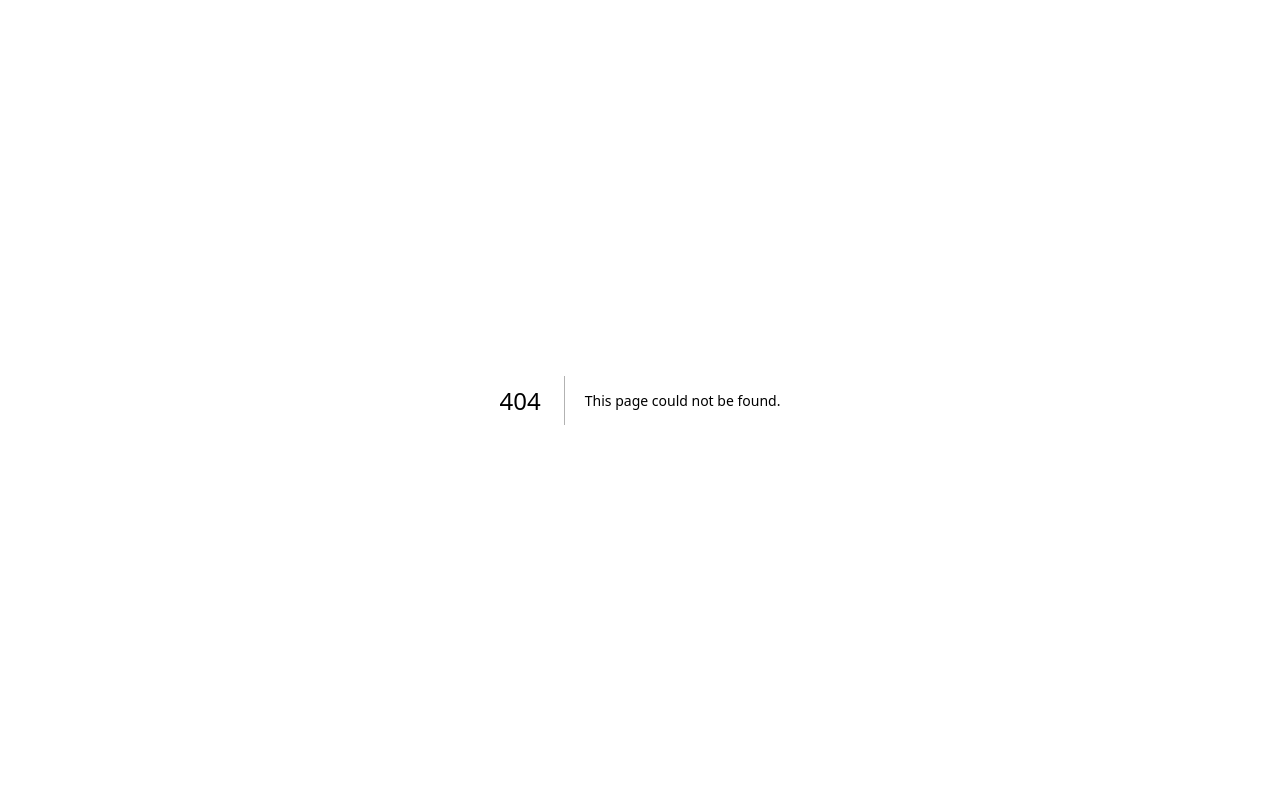
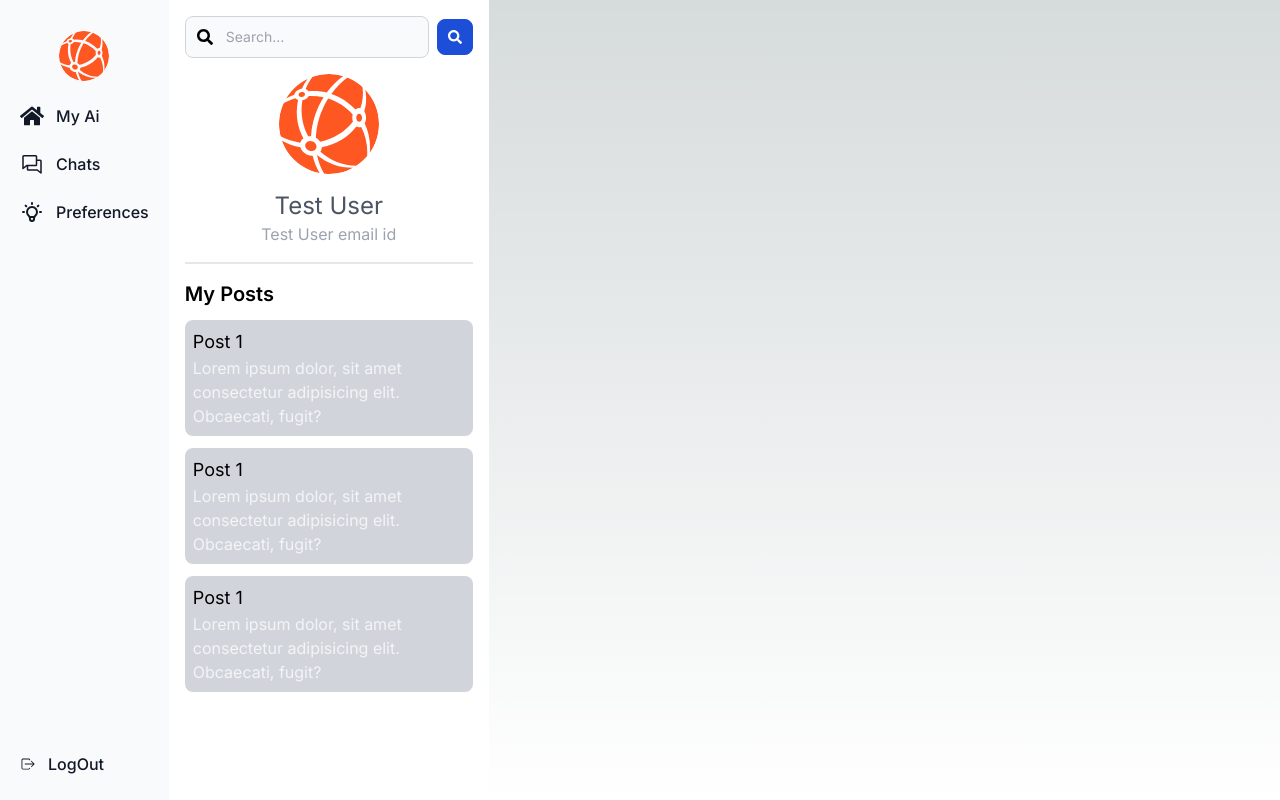
Before and after one commit to mishra-gaurav-04/saas-frontend, a Next.js app: page /dashboard in a window 1280 px wide. Before the commit this address had no page. Built offline with nearby package versions, Linux system fonts and the light colour scheme.

Commit message:
added sidebar and profile component

```diff
--- /dev/null
+++ b/app/dashboard/page.jsx
@@ -0,0 +1,15 @@
+import React from "react";
+import Sidebar from "../../components/Sidebar";
+import Profile from "../../components/Profile";
+const page = () => {
+  return (
+    <>
+    <div className="flex">
+      <Sidebar />
+      <Profile />
+    </div>
+    </>
+  );
+};
+
+export default page;
--- /dev/null
+++ b/components/Profile.jsx
@@ -0,0 +1,76 @@
+import React from "react";
+import { FaSearch } from "react-icons/fa";
+import Image from "next/image";
+
+const Profile = () => {
+  return (
+    <>
+      <div className="top-0 h-screen w-[25%] bg-white p-4">
+        <form class="flex items-center max-w-sm mx-auto mb-4">
+          <label for="simple-search" class="sr-only">
+            Search
+          </label>
+          <div class="relative w-full">
+            <div class="absolute inset-y-0 start-0 flex items-center ps-3 pointer-events-none">
+              <FaSearch />
+            </div>
+            <input
+              type="text"
+              id="simple-search"
+              class="bg-gray-50 border border-gray-300 text-gray-900 text-sm rounded-lg focus:ring-blue-500 focus:border-blue-500 block w-full ps-10 p-2.5  dark:bg-gray-700 dark:border-gray-600 dark:placeholder-gray-400 dark:text-white dark:focus:ring-blue-500 dark:focus:border-blue-500"
+              placeholder="Search..."
+              required
+            />
+          </div>
+          <button
+            type="submit"
+            class="p-2.5 ms-2 text-sm font-medium text-white bg-blue-700 rounded-lg border border-blue-700 hover:bg-blue-800 focus:ring-4 focus:outline-none focus:ring-blue-300 dark:bg-blue-600 dark:hover:bg-blue-700 dark:focus:ring-blue-800"
+          >
+            <FaSearch />
+            <span class="sr-only">Search</span>
+          </button>
+        </form>
+        <div className="text-center border-b-2 pb-4">
+          <div className="flex justify-center items-center mb-4">
+            <Image
+              src="/assets/logo.svg"
+              width={100}
+              height={100}
+              alt=""
+              className="rounded-full"
+            />
+          </div>
+
+          <p className="text-2xl text-gray-600">Test User</p>
+          <p className="text-gray-400">Test User email id</p>
+        </div>
+        <div className="mt-4 space-y-3">
+          <p className="text-xl font-semibold text-black mb-2">My Posts</p>
+          <div className="bg-gray-300 p-2 rounded-lg cursor-pointer">
+            <p className="text-black text-lg">Post 1</p>
+            <p className="text-gray-100">
+              Lorem ipsum dolor, sit amet consectetur adipisicing elit.
+              Obcaecati, fugit?
+            </p>
+          </div>
+          <div className="bg-gray-300 p-2 rounded-lg cursor-pointer">
+            <p className="text-black text-lg">Post 1</p>
+            <p className="text-gray-100">
+              Lorem ipsum dolor, sit amet consectetur adipisicing elit.
+              Obcaecati, fugit?
+            </p>
+          </div>
+          <div className="bg-gray-300 p-2 rounded-lg cursor-pointer">
+            <p className="text-black text-lg">Post 1</p>
+            <p className="text-gray-100">
+              Lorem ipsum dolor, sit amet consectetur adipisicing elit.
+              Obcaecati, fugit?
+            </p>
+          </div>
+        </div>
+      </div>
+    </>
+  );
+};
+
+export default Profile;
--- /dev/null
+++ b/components/Sidebar.jsx
@@ -0,0 +1,79 @@
+import React from "react";
+import Image from "next/image";
+import { FaHome } from "react-icons/fa";
+import { PiChats } from "react-icons/pi";
+import { TbBulb } from "react-icons/tb";
+import { IoIosLogOut } from "react-icons/io";
+import { RxHamburgerMenu } from "react-icons/rx";
+
+const Sidebar = () => {
+  return (
+    <>
+
+
+      <aside
+        id="default-sidebar"
+        className="top-0 left-0 z-40 w-auto h-screen flex flex-col justify-between overflow-y-auto bg-gray-50 dark:bg-gray-800"
+        aria-label="Sidebar"
+      >
+        <div className="px-3 py-4 overflow-y-auto">
+          <div className="flex h-20 w-full justify-center items-center">
+            <Image
+              src="/assets/logo.svg"
+              alt=""
+              width={50}
+              height={50}
+              className="rounded-full"
+            />
+          </div>
+          <ul className="space-y-2 font-medium">
+            <li>
+              <a
+                href="#"
+                className="flex items-center p-2 text-gray-900 rounded-lg dark:text-white hover:bg-gray-100 dark:hover:bg-gray-700 group"
+              >
+                <FaHome className="text-2xl" />
+                <span className="ms-3">My Ai</span>
+              </a>
+            </li>
+            <li>
+              <a
+                href="#"
+                className="flex items-center p-2 text-gray-900 rounded-lg dark:text-white hover:bg-gray-100 dark:hover:bg-gray-700 group"
+              >
+                <PiChats className="text-2xl" />
+                <span className="flex-1 ms-3 whitespace-nowrap">Chats</span>
+              </a>
+            </li>
+            <li>
+              <a
+                href="#"
+                className="flex items-center p-2 text-gray-900 rounded-lg dark:text-white hover:bg-gray-100 dark:hover:bg-gray-700 group"
+              >
+                <TbBulb className="text-2xl" />
+                <span className="flex-1 ms-3 whitespace-nowrap">
+                  Preferences
+                </span>
+              </a>
+            </li>
+          </ul>
+        </div>
+        <div className="px-3 pb-4">
+          <ul className="space-y-2 font-medium">
+            <li>
+              <a
+                href="#"
+                className="flex items-center p-2 text-gray-900 rounded-lg dark:text-white hover:bg-gray-100 dark:hover:bg-gray-700 group"
+              >
+                <IoIosLogOut />
+                <span className="flex-1 ms-3 whitespace-nowrap">LogOut</span>
+              </a>
+            </li>
+          </ul>
+        </div>
+      </aside>
+    </>
+  );
+};
+
+export default Sidebar;
```
Also changed, not shown: package.json (+4 -3 lines), public/assets/logo.svg (added), 1 other file (tests, documents, lock files or other folders).
